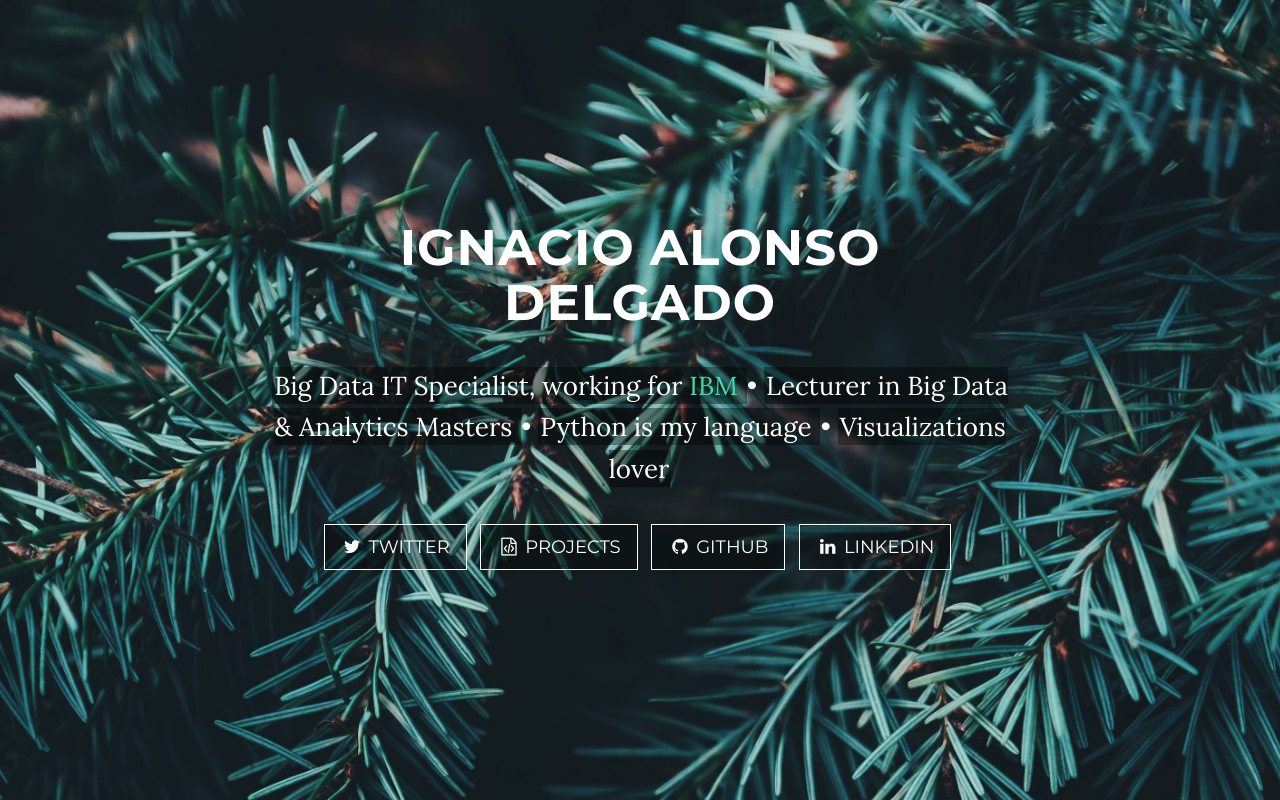
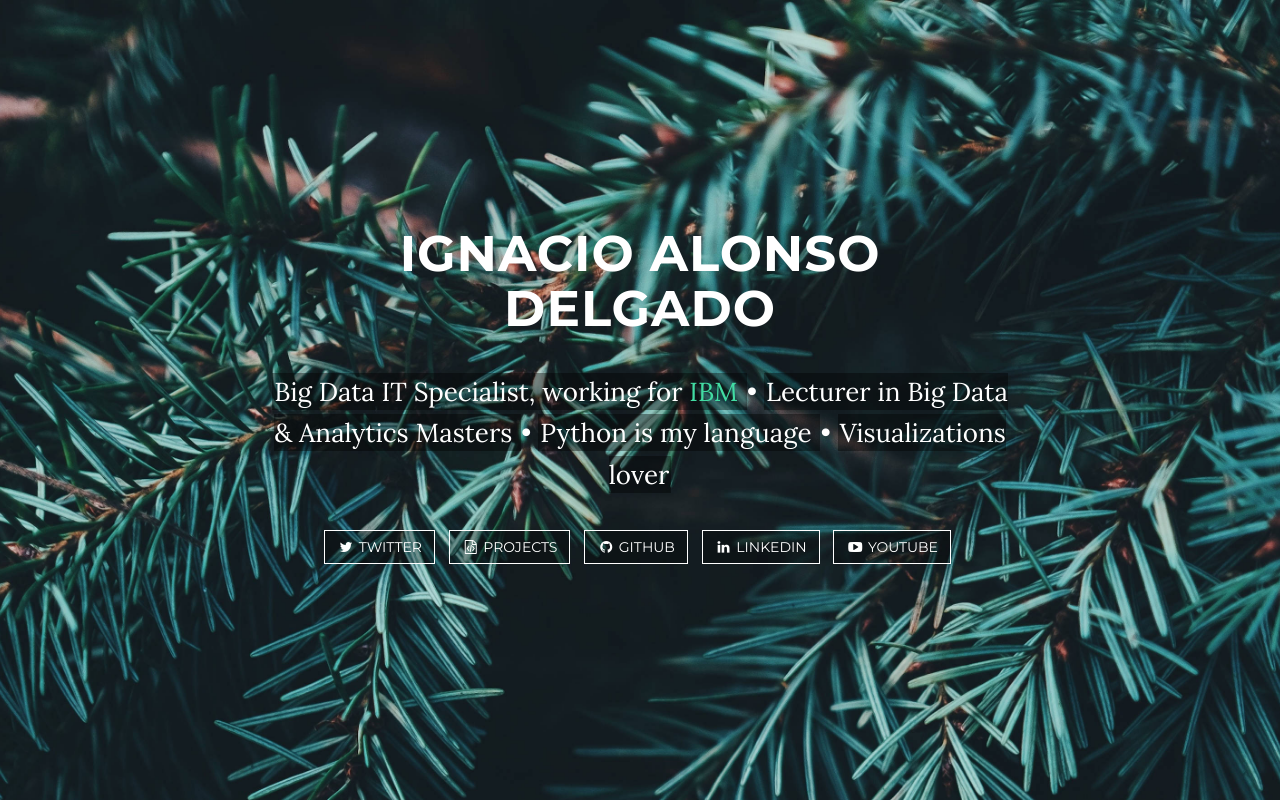
Before and after one commit to nachoad/nachoadcom, a plain HTML site: page index/index.html in a window 1280 px wide. Drawn offline with Linux system fonts and the light colour scheme.

Commit message:
YouTube link added

```diff
--- a/index/index.html
+++ b/index/index.html
@@ -50,16 +50,19 @@
                         <p class="intro-text"><span style="background-color:rgba(0, 0, 0, 0.4); padding:2px">Big Data IT Specialist, working for <a href="http://www.ibm.com/analytics/us/en/technology/hadoop/">IBM</a> </span> • <span style="background-color:rgba(0, 0, 0, 0.4); padding:2px">Lecturer in Big Data & Analytics Masters </span> • <span style="background-color:rgba(0, 0, 0, 0.4); padding:2px">Python is my language </span> • <span style="background-color:rgba(0, 0, 0, 0.4); padding:2px">Visualizations lover </span></p>
                         <ul class="list-inline banner-social-buttons">
                             <li>
-                                <a href="https://twitter.com/nachoad" class="btn btn-default btn-lg"><i class="fa fa-twitter fa-fw"></i> <span class="network-name">Twitter</span></a>
+                                <a href="https://twitter.com/nachoad" class="btn btn-default btn-md"><i class="fa fa-twitter fa-fw"></i> <span class="network-name">Twitter</span></a>
                             </li>
                             <li>
-                                <a href="http://nachoad.com/projects" class="btn btn-default btn-lg"><i class="fa fa-file-code-o fa-fw"></i> <span class="network-name">Projects</span></a>
+                                <a href="http://nachoad.com/projects" class="btn btn-default btn-md"><i class="fa fa-file-code-o fa-fw"></i> <span class="network-name">Projects</span></a>
                             </li>
                             <li>
-                                <a href="https://github.com/nachoad" class="btn btn-default btn-lg"><i class="fa fa-github fa-fw"></i> <span class="network-name">Github</span></a>
+                                <a href="https://github.com/nachoad" class="btn btn-default btn-md"><i class="fa fa-github fa-fw"></i> <span class="network-name">Github</span></a>
                             </li>
                             <li>
-                                <a href="https://es.linkedin.com/in/ignacioalonsodelgado" class="btn btn-default btn-lg"><i class="fa fa-linkedin fa-fw"></i> <span class="network-name">LinkedIn</span></a>
+                                <a href="https://es.linkedin.com/in/ignacioalonsodelgado" class="btn btn-default btn-md"><i class="fa fa-linkedin fa-fw"></i> <span class="network-name">LinkedIn</span></a>
+                            </li>
+                            <li>
+                                <a href="https://www.youtube.com/user/elwanax" class="btn btn-default btn-md"><i class="fa fa-youtube-play fa-fw"></i> <span class="network-name">YouTube</span></a>
                             </li>
                         </ul>
                     </div>
@@ -68,32 +71,6 @@
         </div>
     </header>
 
-<!--
-
-
-    <section id="contact" class="container content-section text-center">
-        <div class="row">
-            <div class="col-lg-8 col-lg-offset-2">
-                <h2>Contact Start Bootstrap</h2>
-                <p>Feel free to email us to provide some feedback on our templates, give us suggestions for new templates and themes, or to just say hello!</p>
-                <p><a href="mailto:feedback@startbootstrap.com">feedback@startbootstrap.com</a>
-                </p>
-                <ul class="list-inline banner-social-buttons">
-                    <li>
-                        <a href="https://twitter.com/SBootstrap" class="btn btn-default btn-lg"><i class="fa fa-twitter fa-fw"></i> <span class="network-name">Twitter</span></a>
-                    </li>
-                    <li>
-                        <a href="https://github.com/IronSummitMedia/startbootstrap" class="btn btn-default btn-lg"><i class="fa fa-github fa-fw"></i> <span class="network-name">Github</span></a>
-                    </li>
-                    <li>
-                        <a href="https://plus.google.com/+Startbootstrap/posts" class="btn btn-default btn-lg"><i class="fa fa-google-plus fa-fw"></i> <span class="network-name">Google+</span></a>
-                    </li>
-                </ul>
-            </div>
-        </div>
-    </section>
-
--->
 
 
     <!-- jQuery -->
```
